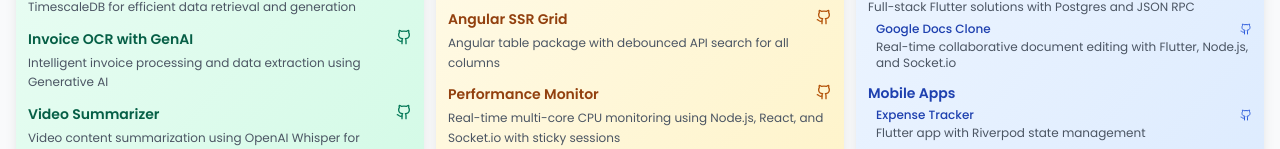
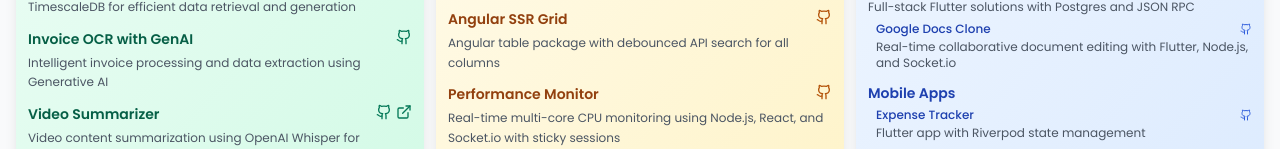
Before and after one commit to mokshchadha/react-portfolio, a React (Create React App) app: page / in a window 1280 px wide. Shown: the part 777-926 px from the top of the page. Built offline with nearby package versions, Linux system fonts and the light colour scheme.

Commit message:
preview code updates

```diff
--- a/src/components/portfolio/Portfolio.jsx
+++ b/src/components/portfolio/Portfolio.jsx
@@ -31,7 +31,8 @@
           title: "Video Summarizer",
           description:
             "Video content summarization using OpenAI Whisper for transcription and Gemini API for summary generation",
-          repo: "video-summarizer",
+          repo: "mokshchadha/gemini_summariser",
+          preview:"https://audiovideosummary.streamlit.app/"
         },
         {
           title: "Deterministic GenAI Output",
@@ -195,6 +196,7 @@
         {
           title: "Guest Speaker - React Meetup Bangalore",
           description: "Topic: React Signals",
+          preview:"https://www.linkedin.com/feed/update/urn:li:activity:7262060314966323200/"
         },
         {
           title: "Technical Articles",
@@ -270,7 +272,7 @@
                       )}
                       {item.preview && (
                         <a
-                          href={`https://${item.preview}`}
+                          href={`${item.preview}`}
                           className={`${linkColor} transform transition-all duration-200 hover:scale-110`}
                           target="_blank"
                           rel="noreferrer"
```
